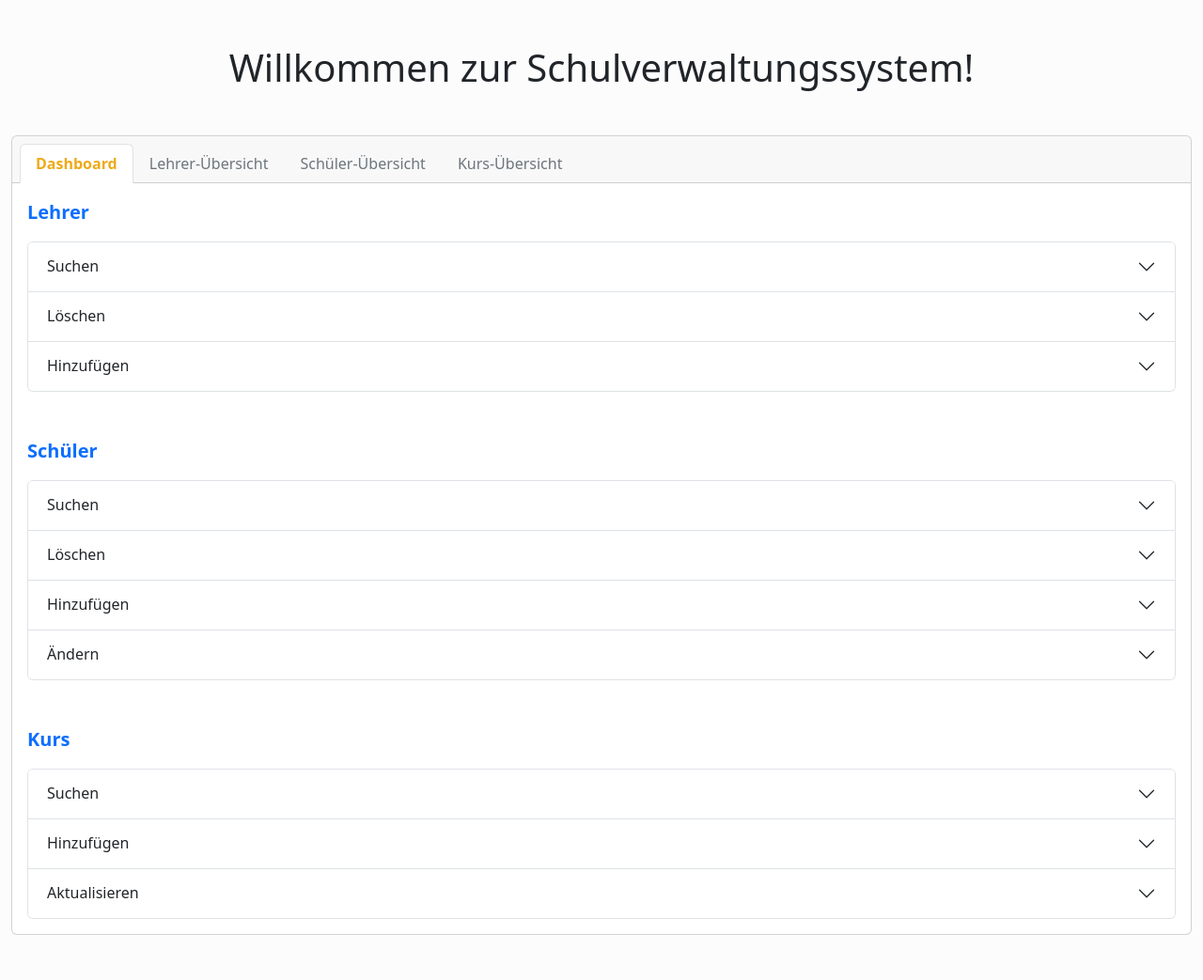
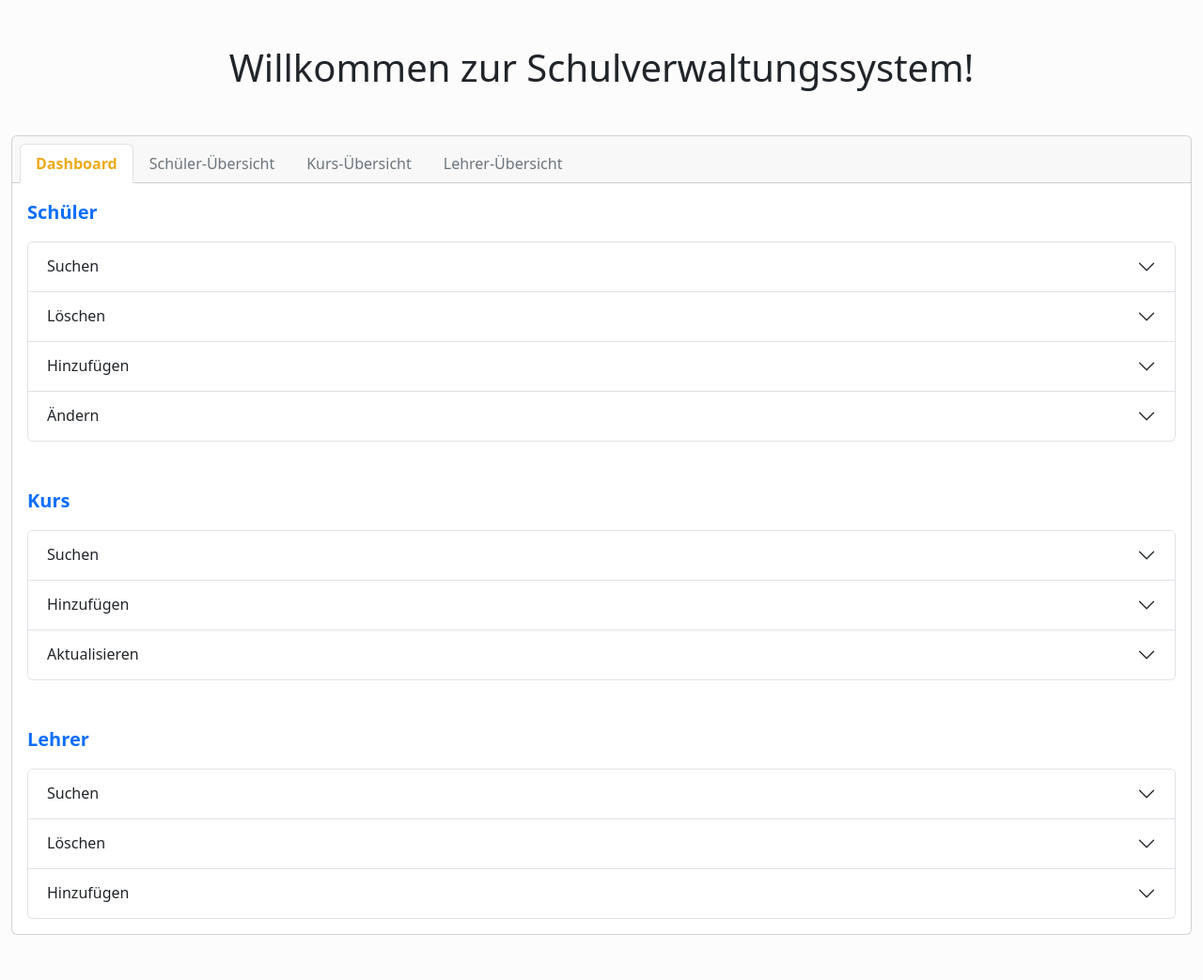
Before and after one commit to peiyi-c/php_schulverwaltung, a PHP site: page / in a window 1280 px wide. Shown: the whole page at 94% size. Run offline with PHP 8.4, Linux system fonts and the light colour scheme; data comes from the database, SQL or seed files in the repository; data that the repository does not hold is empty.

Commit message:
change dashboard component order

```diff
--- a/components/dashboard.php
+++ b/components/dashboard.php
@@ -1,10 +1,11 @@
         <section id="dashboard">
-          <p class="fs-5 text-start text-primary fw-bold ">Lehrer</p>
-          <?php include "accordion_lehrer.php" ?>
-
-          <p class="fs-5 text-start text-primary fw-bold mt-5">Schüler</p>
+          <p class="fs-5 text-start text-primary fw-bold ">Schüler</p>
           <?php include "accordion_schueler.php" ?>
 
           <p class="fs-5 text-start text-primary fw-bold mt-5">Kurs</p>
           <?php include "accordion_kurs.php" ?>
+
+          <p class="fs-5 text-start text-primary fw-bold mt-5">Lehrer</p>
+          <?php include "accordion_lehrer.php" ?>
+
         </section>
--- a/components/navigation.php
+++ b/components/navigation.php
@@ -3,10 +3,6 @@
          <li class="nav-item">
            <button class="nav-link text-secondary active" data-type="dashboard">Dashboard</button>
          </li>
-         <li class="nav-item">
-           <button class="nav-link text-secondary" data-type="lehrer">Lehrer-Übersicht</button>
-         </li>
-
          <li class="nav-item">
            <button class="nav-link text-secondary" data-type="schueler">Schüler-Übersicht</button>
          </li>
@@ -14,5 +10,11 @@
          <li class="nav-item">
            <button class="nav-link text-secondary" data-type="kurs">Kurs-Übersicht</button>
          </li>
+
+         <li class="nav-item">
+           <button class="nav-link text-secondary" data-type="lehrer">Lehrer-Übersicht</button>
+         </li>
+
+
        </ul>
      </nav>
--- a/index.php
+++ b/index.php
@@ -28,9 +28,9 @@ $db = connect();
       <div class="card-body">
         <!-- sections -->
         <?php include "./components/dashboard.php" ?>
-        <?php include "./components/lehrer.php" ?>
         <?php include "./components/schueler.php" ?>
         <?php include "./components/kurs.php" ?>
+        <?php include "./components/lehrer.php" ?>
       </div>
     </div>
 
```
